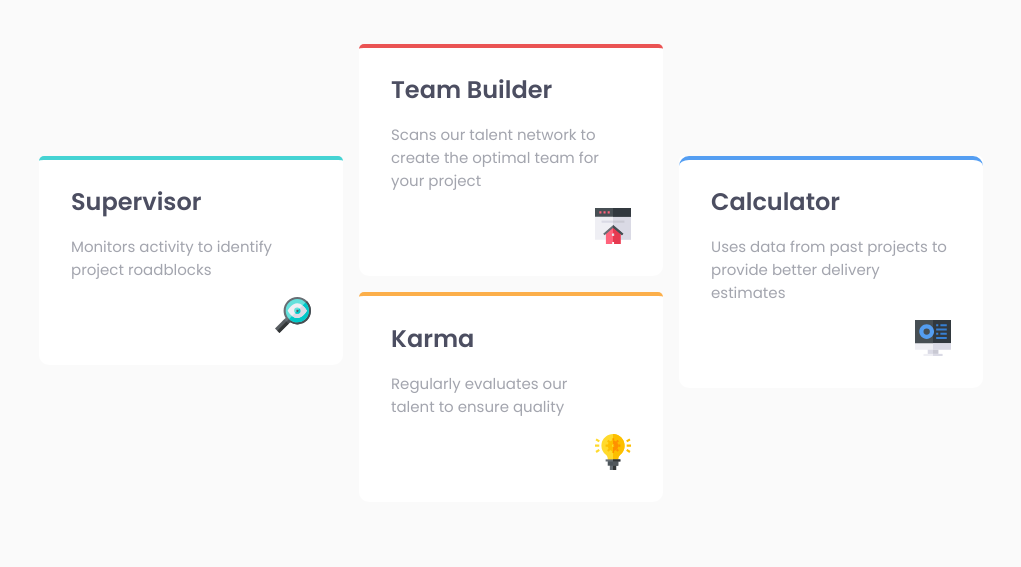
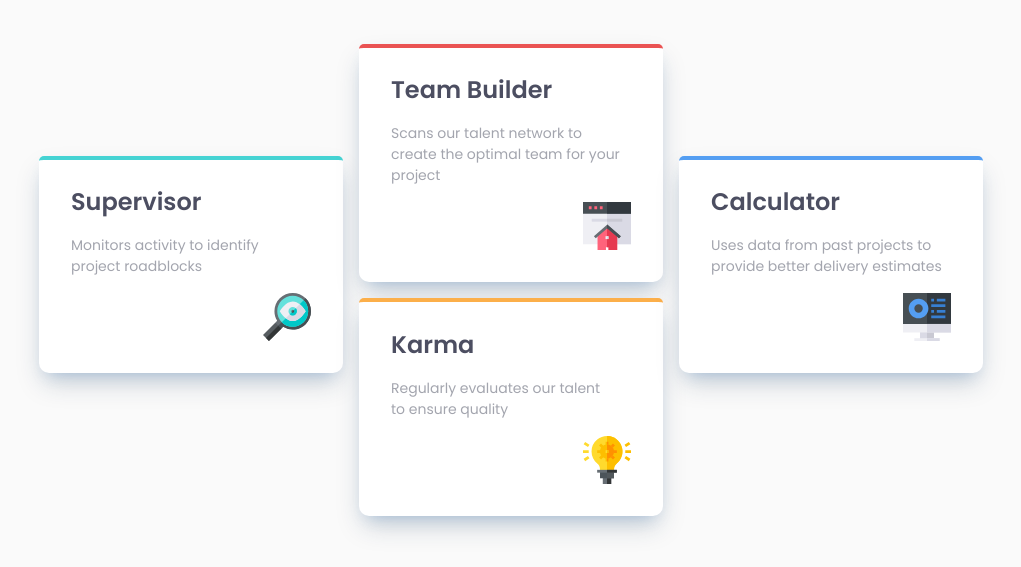
Before and after one commit to PongpolR/four-card-feature-section, a plain HTML site: page index.html in a window 1280 px wide. Shown: the part 233-800 px from the top of the page, without its empty margins (129-1150 px from the left). Drawn offline with Linux system fonts and the light colour scheme.

Commit message:
responsive desktop

```diff
--- a/style.css
+++ b/style.css
@@ -29,6 +29,7 @@
     border-radius: 10px;
     border-top-left-radius: 5px;
     border-top-right-radius: 5px;
+    box-shadow: rgb(29, 55, 85,0.25) 0px 13px 27px -5px, hsla(212, 86%, 64%, 0.3) 0px 8px 16px -8px;
   }
   .left > div, .center > div, .right div {
     padding: 0.5rem 2rem;
@@ -40,18 +41,18 @@
   }
   .team-builder {
     border-top: 4px solid hsl(0, 78%, 62%);
-    border-radius: 10px;
+    border-radius: 5px;
   }
   .karma {
     border-top: 4px solid hsl(34, 97%, 64%);
-    border-radius: 10px;
+    border-radius: 5px;
   }
   .karma p {
     width: 90%;
   }
   .calculator {
     border-top: 4px solid hsl(212, 86%, 64%);
-    border-radius: 10px;
+    border-radius: 5px;
   }
   main {
     margin: 0 auto;
@@ -61,7 +62,7 @@
     font-weight: 600;
   }
   main p {
-    font-size: 15px;
+    font-size: 14px;
   }
   /* .left .img, .right .img {
     float:right;
@@ -124,6 +125,6 @@
     margin-bottom: 1rem;
   }
   .img {
-    width: 15%;
+    width: 20%;
   }
 }
```
